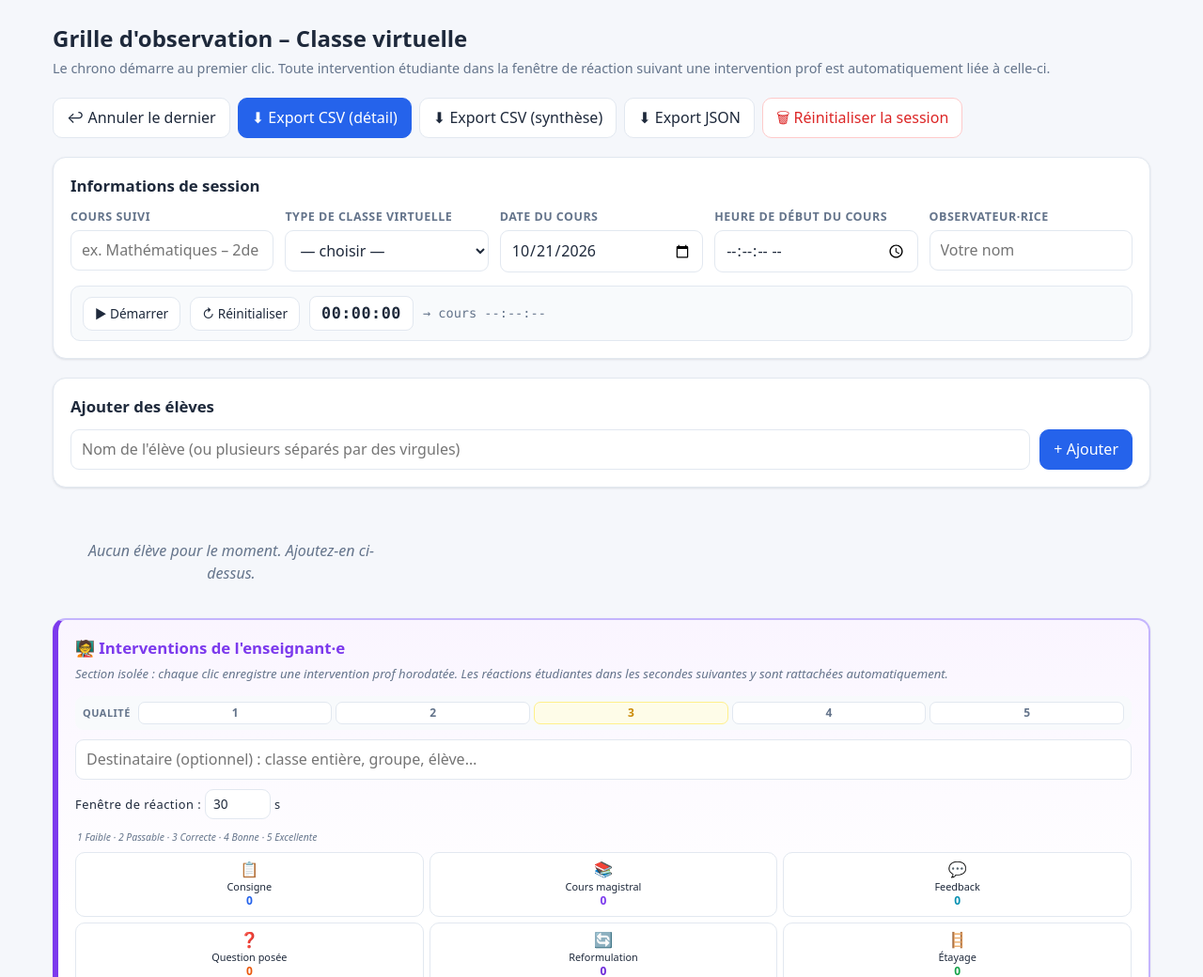
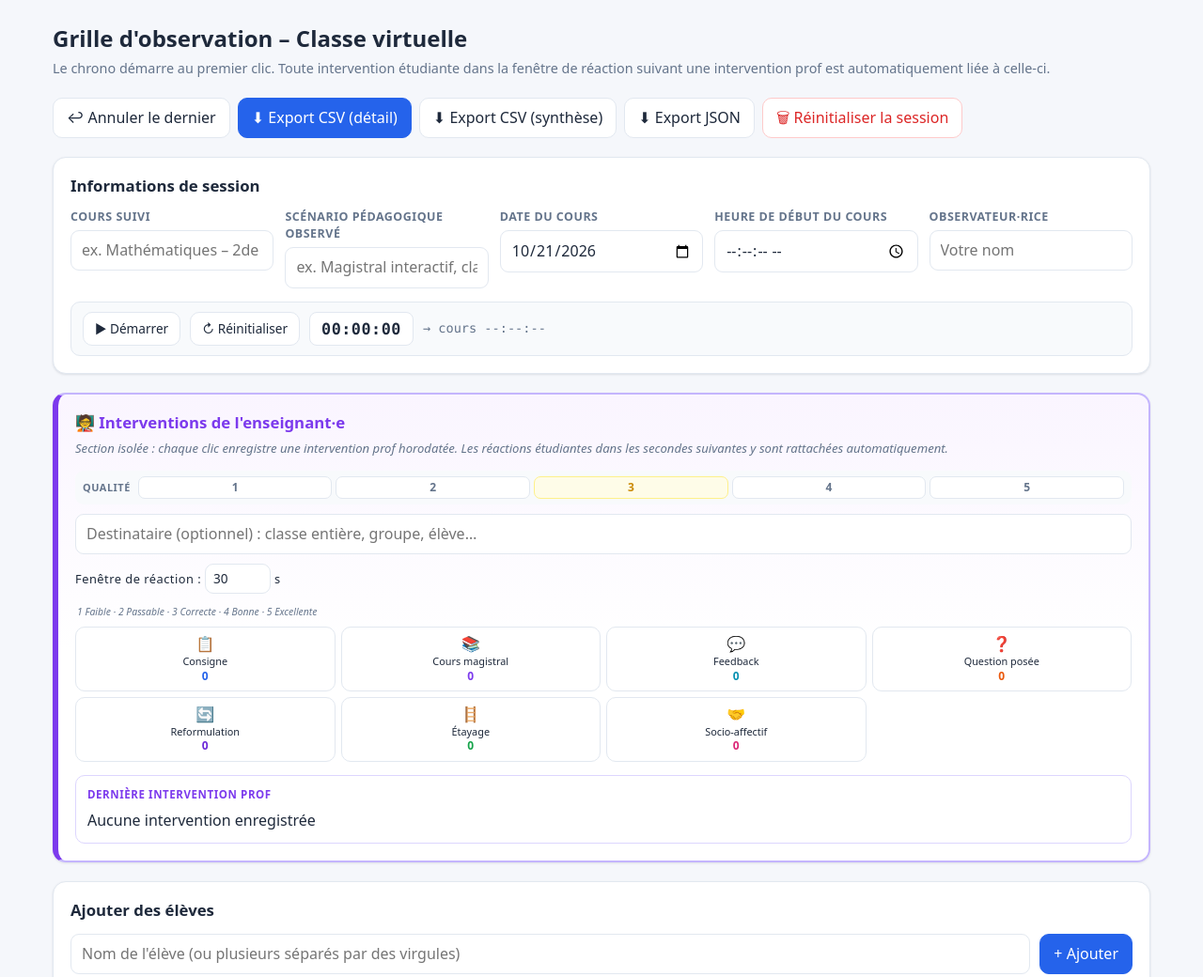
Before and after one commit to ValentinJules/CVobserver, a plain HTML site: page index.html in a window 1280 px wide. Shown: the top 1040 px of the page at 94% size. Drawn offline with Linux system fonts and the light colour scheme.

Commit message:
Update index.html

```diff
--- a/index.html
+++ b/index.html
@@ -53,7 +53,6 @@
     box-shadow:0 0 0 3px rgba(37,99,235,.12)}
   textarea{resize:vertical;min-height:90px}
 
-  /* --- chrono --- */
   .timer-bar{
     display:flex;align-items:center;gap:10px;flex-wrap:wrap;
     margin-top:14px;padding:10px 12px;background:#f8fafc;
@@ -118,7 +117,6 @@
   .type-btn .ico{font-size:1rem}
   .type-btn .cnt{font-weight:700;color:var(--c);font-size:.75rem}
 
-  /* --- panneau enseignant --- */
   .panel.teacher-panel{
     border:2px solid #c4b5fd;
     border-left:6px solid var(--teacher);
@@ -135,8 +133,8 @@
   .teacher-options label{display:inline;margin:0;text-transform:none;font-size:.8rem;color:var(--ink);font-weight:500}
   .teacher-options input[type=number]{width:70px;padding:5px 8px;font-size:.85rem}
   .teacher-panel #teacherTypes{margin-bottom:12px}
+  .teacher-panel #teacherTypes{grid-template-columns:repeat(4,1fr)}
 
-  /* --- encart dernière intervention + réactions --- */
   .last-intervention{
     margin-top:14px;padding:12px;
     background:#fff;border:1px solid #ddd6fe;border-radius:10px;
@@ -162,7 +160,6 @@
   }
   .reaction-chip small{opacity:.75;margin-left:3px}
 
-  /* --- journal --- */
   .log-list{display:flex;flex-direction:column;gap:6px;max-height:460px;overflow-y:auto}
   .log-item{display:flex;align-items:center;gap:8px;padding:7px 10px;background:#f8fafc;
     border-radius:8px;font-size:.85rem;flex-wrap:wrap}
@@ -208,6 +205,9 @@
   .log-q.q5{background:#dcfce7;color:#15803d}
   .log-empty{color:var(--muted);font-style:italic;font-size:.85rem}
 
+  @media(max-width:640px){
+    .teacher-panel #teacherTypes{grid-template-columns:repeat(2,1fr)}
+  }
   @media(max-width:480px){
     .types{grid-template-columns:repeat(2,1fr)}
     .log-item.triggered{margin-left:12px}
@@ -232,15 +232,9 @@
   <div class="session-grid">
     <div><label for="inCours">Cours suivi</label>
       <input type="text" id="inCours" placeholder="ex. Mathématiques – 2de"></div>
-    <div><label for="inScenario">Type de classe virtuelle</label>
-      <select id="inScenario">
-        <option value="">— choisir —</option>
-        <option>Visioconférence classique (Zoom/Teams)</option>
-        <option>Classe hybride</option>
-        <option>Environnement immersif 3D (Gather, métavers)</option>
-        <option>Classe virtuelle asynchrone (forum, LMS)</option>
-        <option>Autre</option>
-      </select></div>
+    <div><label for="inScenario">Scénario pédagogique observé</label>
+      <input type="text" id="inScenario"
+             placeholder="ex. Magistral interactif, classe inversée, tutorat…"></div>
     <div><label for="inDate">Date du cours</label>
       <input type="date" id="inDate"></div>
     <div><label for="inHeureDebut">Heure de début du cours</label>
@@ -256,18 +250,8 @@
   </div>
 </section>
 
-<section class="panel">
-  <h2>Ajouter des élèves</h2>
-  <div class="add-row">
-    <input type="text" id="inStudent" placeholder="Nom de l'élève (ou plusieurs séparés par des virgules)">
-    <button class="primary" id="btnAddStudent">+ Ajouter</button>
-  </div>
-</section>
-
-<section id="studentsGrid" class="students-grid"></section>
-
 <!-- =====================================================
-     SECTION ENSEIGNANT·E
+     SECTION ENSEIGNANT·E (désormais AVANT les élèves)
      ===================================================== -->
 <section class="panel teacher-panel">
   <h2>🧑‍🏫 Interventions de l'enseignant·e</h2>
@@ -298,6 +282,19 @@
     <div id="lastInterventionBody"><span class="muted">Aucune intervention enregistrée</span></div>
   </div>
 </section>
+
+<!-- =====================================================
+     SECTION ÉLÈVES
+     ===================================================== -->
+<section class="panel">
+  <h2>Ajouter des élèves</h2>
+  <div class="add-row">
+    <input type="text" id="inStudent" placeholder="Nom de l'élève (ou plusieurs séparés par des virgules)">
+    <button class="primary" id="btnAddStudent">+ Ajouter</button>
+  </div>
+</section>
+
+<section id="studentsGrid" class="students-grid"></section>
 
 <section class="panel">
   <h2>Journal des observations</h2>
@@ -403,7 +400,6 @@ function escapeHtml(s){
     ({'&':'&amp;','<':'&lt;','>':'&gt;','"':'&quot;',"'":'&#39;'}[c]));
 }
 
-/* --- chrono --- */
 function getElapsed(){
   const t = state.session;
   if (!t.timerRunning) return t.timerElapsedBase;
@@ -722,7 +718,6 @@ function addParticipation(studentId, type){
   const elapsed = getElapsed();
   s.counts[type]++;
 
-  /* Linking automatique */
   const lastT = state.teacherEntries[state.teacherEntries.length - 1];
   let triggeredBy = null;
   if (lastT){
@@ -770,7 +765,6 @@ document.getElementById('btnUndo').addEventListener('click', () => {
   if (undoT){
     const e = state.teacherEntries.pop();
     if (state.teacherCounts[e.type] > 0) state.teacherCounts[e.type]--;
-    /* Délie les réactions orphelines */
     state.entries.forEach(en => { if (en.triggeredBy === e.id) en.triggeredBy = null; });
   } else {
     const e = state.entries.pop();
```
